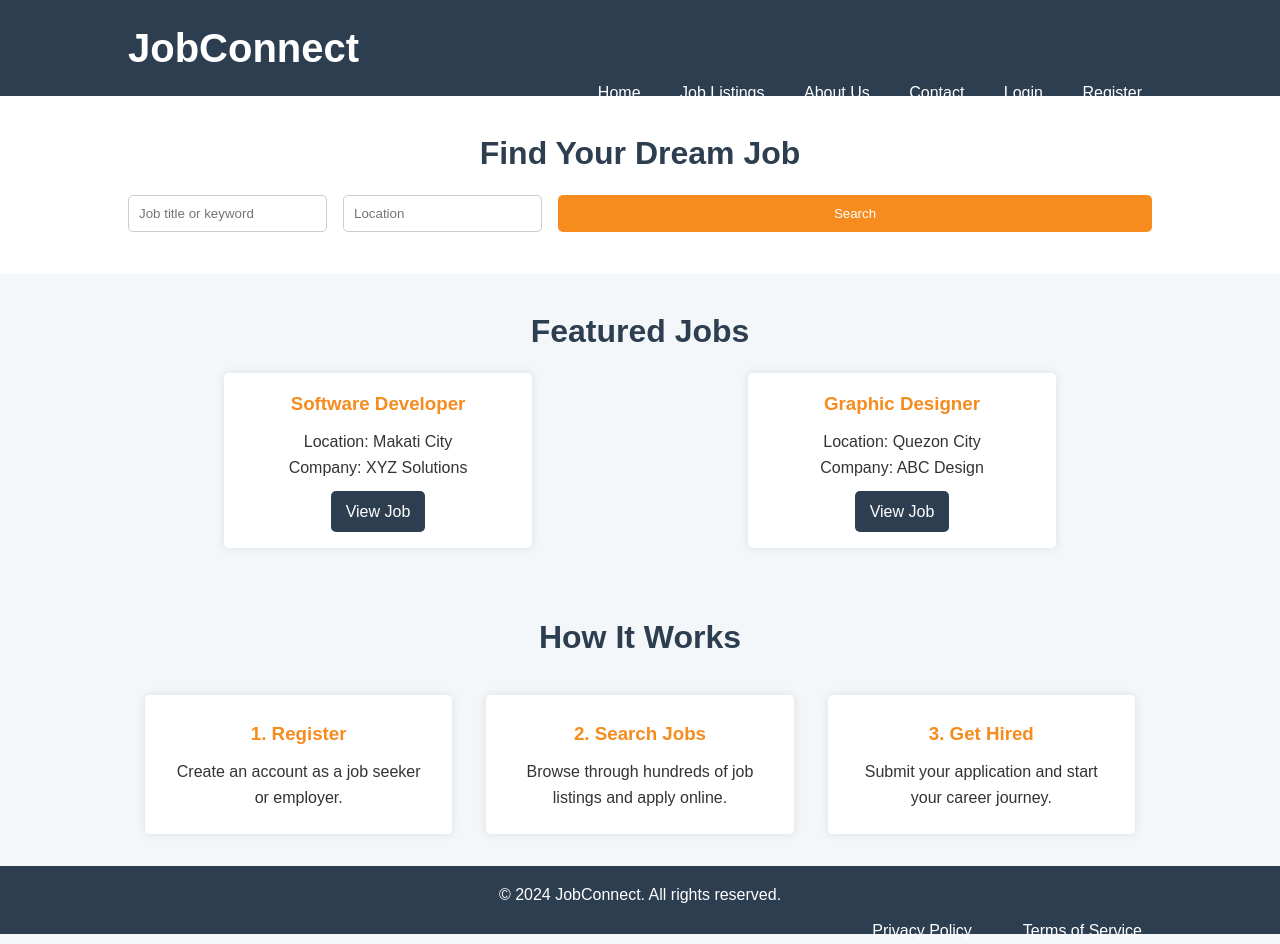
After one commit to kitmanguiat/JobConnect-Online-Employment-Portal, a PHP site: page /front_end.html in a window 1280 px wide. The commit adds this page. Run offline with PHP 8.4, Linux system fonts and the light colour scheme.

Commit message:
Second commit

```diff
--- a/final_project.php
+++ b/final_project.php
@@ -1 +1,3 @@
-final
+<?php
+
+?>
--- /dev/null
+++ b/front_end.html
@@ -0,0 +1,95 @@
+<!DOCTYPE html>
+<html lang="en">
+<head>
+    <meta charset="UTF-8">
+    <meta name="viewport" content="width=device-width, initial-scale=1.0">
+    <title>JobConnect - Online Employment Portal</title>
+    <link rel="stylesheet" href="styles.css"> <styles.css>
+</head>
+<body>
+    <!-- Header Section -->
+    <header>
+        <div class="container">
+            <h1>JobConnect</h1>
+            <nav>
+                <ul>
+                    <li><a href="#">Home</a></li>
+                    <li><a href="#">Job Listings</a></li>
+                    <li><a href="#">About Us</a></li>
+                    <li><a href="contact.html">Contact</a></li> <contact.html>
+                    <li><a href="login.html">Login</a></li> <login.html>
+                    <li><a href="signup.html">Register</a></li> <signup.html>
+                </ul>
+            </nav>
+        </div>
+    </header>
+
+    <!-- Search Section -->
+    <section class="search-section">
+        <div class="container">
+            <h2>Find Your Dream Job</h2>
+            <form action="search.php" method="GET">
+                <input type="text" name="keyword" placeholder="Job title or keyword">
+                <input type="text" name="location" placeholder="Location">
+                <button type="submit">Search</button>
+            </form>
+        </div>
+    </section>
+
+    <!-- Featured Jobs Section -->
+    <section class="featured-jobs">
+        <div class="container">
+            <h2>Featured Jobs</h2>
+            <div class="job-listings">
+                <article>
+                    <h3>Software Developer</h3>
+                    <p>Location: Makati City</p>
+                    <p>Company: XYZ Solutions</p>
+                    <a href="#">View Job</a>
+                </article>
+                <article>
+                    <h3>Graphic Designer</h3>
+                    <p>Location: Quezon City</p>
+                    <p>Company: ABC Design</p>
+                    <a href="#">View Job</a>
+                </article>
+                <!-- Add more job listings here -->
+            </div>
+        </div>
+    </section>
+
+    <!-- How It Works Section -->
+    <section class="how-it-works">
+        <div class="container">
+            <h2>How It Works</h2>
+            <div class="steps">
+                <div class="step">
+                    <h3>1. Register</h3>
+                    <p>Create an account as a job seeker or employer.</p>
+                </div>
+                <div class="step">
+                    <h3>2. Search Jobs</h3>
+                    <p>Browse through hundreds of job listings and apply online.</p>
+                </div>
+                <div class="step">
+                    <h3>3. Get Hired</h3>
+                    <p>Submit your application and start your career journey.</p>
+                </div>
+            </div>
+        </div>
+    </section>
+
+    <!-- Footer Section -->
+    <footer>
+        <div class="container">
+            <p>&copy; 2024 JobConnect. All rights reserved.</p>
+            <nav>
+                <ul>
+                    <li><a href="#">Privacy Policy</a></li>
+                    <li><a href="#">Terms of Service</a></li>
+                </ul>
+            </nav>
+        </div>
+    </footer>
+</body>
+</html>
--- /dev/null
+++ b/styles.css
@@ -0,0 +1,309 @@
+/* Reset some default styles */
+* {
+    margin: 0;
+    padding: 0;
+    box-sizing: border-box;
+    font-family: Arial, sans-serif;
+}
+
+/* Body background and text styling */
+body {
+    background-color: #f4f7fa;
+    color: #333;
+    line-height: 1.6;
+}
+
+/* Container for sections */
+.container {
+    width: 80%;
+    margin: 0 auto;
+}
+
+/* Header Section */
+header {
+    background-color: #2d3e50;
+    color: #fff;
+    padding: 1rem 0;
+}
+
+header h1 {
+    display: inline;
+    font-size: 2.5rem;
+}
+
+nav ul {
+    list-style: none;
+    float: right;
+}
+
+nav ul li {
+    display: inline;
+    margin-left: 15px;
+}
+
+nav ul li a {
+    color: #fff;
+    text-decoration: none;
+    padding: 5px 10px;
+}
+
+nav ul li a:hover {
+    background-color: #f68b1e;
+    border-radius: 5px;
+}
+
+/* Search Section */
+.search-section {
+    background: #fff;
+    padding: 2rem 0;
+    text-align: center;
+}
+
+.search-section h2 {
+    font-size: 2rem;
+    margin-bottom: 1rem;
+    color: #2d3e50;
+}
+
+.search-section form {
+    display: flex;
+    justify-content: center;
+    gap: 1rem;
+}
+
+.search-section input {
+    padding: 10px;
+    width: 200px;
+    border: 1px solid #ccc;
+    border-radius: 5px;
+}
+
+.search-section button {
+    padding: 10px 20px;
+    background-color: #f68b1e;
+    color: #fff;
+    border: none;
+    border-radius: 5px;
+    cursor: pointer;
+}
+
+.search-section button:hover {
+    background-color: #d4771d;
+}
+
+/* Featured Jobs Section */
+.featured-jobs {
+    padding: 2rem 0;
+}
+
+.featured-jobs h2 {
+    font-size: 2rem;
+    text-align: center;
+    margin-bottom: 1rem;
+    color: #2d3e50;
+}
+
+.job-listings {
+    display: flex;
+    gap: 1.5rem;
+    justify-content: space-around;
+}
+
+.job-listings article {
+    background-color: #fff;
+    padding: 1rem;
+    border-radius: 5px;
+    box-shadow: 0 0 10px rgba(0, 0, 0, 0.1);
+    width: 30%;
+    text-align: center;
+}
+
+.job-listings article h3 {
+    color: #f68b1e;
+    margin-bottom: 10px;
+}
+
+.job-listings article a {
+    display: inline-block;
+    margin-top: 10px;
+    padding: 8px 15px;
+    background-color: #2d3e50;
+    color: #fff;
+    text-decoration: none;
+    border-radius: 5px;
+}
+
+.job-listings article a:hover {
+    background-color: #f68b1e;
+}
+
+/* How It Works Section */
+.how-it-works {
+    background-color: #f4f7fa;
+    padding: 2rem 0;
+    text-align: center;
+}
+
+.how-it-works h2 {
+    font-size: 2rem;
+    margin-bottom: 2rem;
+    color: #2d3e50;
+}
+
+.steps {
+    display: flex;
+    justify-content: space-around;
+}
+
+.steps .step {
+    width: 30%;
+    background-color: #fff;
+    padding: 1.5rem;
+    border-radius: 5px;
+    box-shadow: 0 0 10px rgba(0, 0, 0, 0.1);
+}
+
+.steps .step h3 {
+    color: #f68b1e;
+    margin-bottom: 10px;
+}
+
+/* Footer Section */
+footer {
+    background-color: #2d3e50;
+    color: #fff;
+    padding: 1rem 0;
+    text-align: center;
+}
+
+footer p {
+    margin-bottom: 10px;
+}
+
+footer nav ul {
+    list-style: none;
+    display: flex;
+    justify-content: center;
+    gap: 1rem;
+}
+
+footer nav ul li a {
+    color: #fff;
+    text-decoration: none;
+}
+
+footer nav ul li a:hover {
+    color: #f68b1e;
+}
+
+
+/* sign up section */
+.signup-container {
+    width: 50%;
+    margin: 0 auto;
+    padding: 20px;
+    background-color: #f4f7fa;
+    border-radius: 5px;
+    box-shadow: 0 0 10px rgba(0, 0, 0, 0.1);
+}
+
+.signup-container h2 {
+    text-align: center;
+    margin-bottom: 20px;
+}
+
+label, input, button {
+    display: block;
+    width: 100%;
+    margin-bottom: 10px;
+}
+
+button {
+    background-color: #2d3e50;
+    color: white;
+    padding: 10px;
+    border: none;
+    border-radius: 5px;
+    cursor: pointer;
+}
+
+button:hover {
+    background-color: #f68b1e;
+}
+
+/* login.css */
+
+.login-container {
+    background-color: #f9f9f9;
+    border: 1px solid #ccc;
+    border-radius: 5px;
+    padding: 20px;
+    box-shadow: 0 2px 10px rgba(0, 0, 0, 0.1);
+}
+
+.login-container h2 {
+    text-align: center;
+}
+
+.login-container input {
+    width: 100%;
+    padding: 10px;
+    margin: 10px 0;
+}
+
+.login-container button {
+    width: 100%;
+    padding: 10px;
+    background-color: #007bff;
+    color: white;
+    border: none;
+    border-radius: 5px;
+}
+
+/* Contact Page Styles */
+
+.contact-container {
+    max-width: 600px;
+    margin: 0 auto;
+    padding: 20px;
+    background-color: #f9f9f9;
+    border: 1px solid #ccc;
+    border-radius: 5px;
+    box-shadow: 0 2px 10px rgba(0, 0, 0, 0.1);
+}
+
+.contact-container h2 {
+    text-align: center;
+    color: #333;
+}
+
+.contact-container label {
+    margin-top: 10px;
+    display: block;
+    color: #555;
+}
+
+.contact-container input,
+.contact-container textarea {
+    width: 100%;
+    padding: 10px;
+    margin: 10px 0;
+    border: 1px solid #ccc;
+    border-radius: 5px;
+    box-sizing: border-box;
+}
+
+.contact-container button {
+    width: 100%;
+    padding: 10px;
+    background-color: #007bff;
+    color: white;
+    border: none;
+    border-radius: 5px;
+    cursor: pointer;
+    transition: background-color 0.3s;
+}
+
+.contact-container button:hover {
+    background-color: #0056b3;
+}
```
Also changed, not shown: contact.html (added, +28 -0 lines), login.html (added, +22 -0 lines), signup.html (added, +44 -0 lines), aboutus.html (added), home.html (added), joblisting.html (added).
